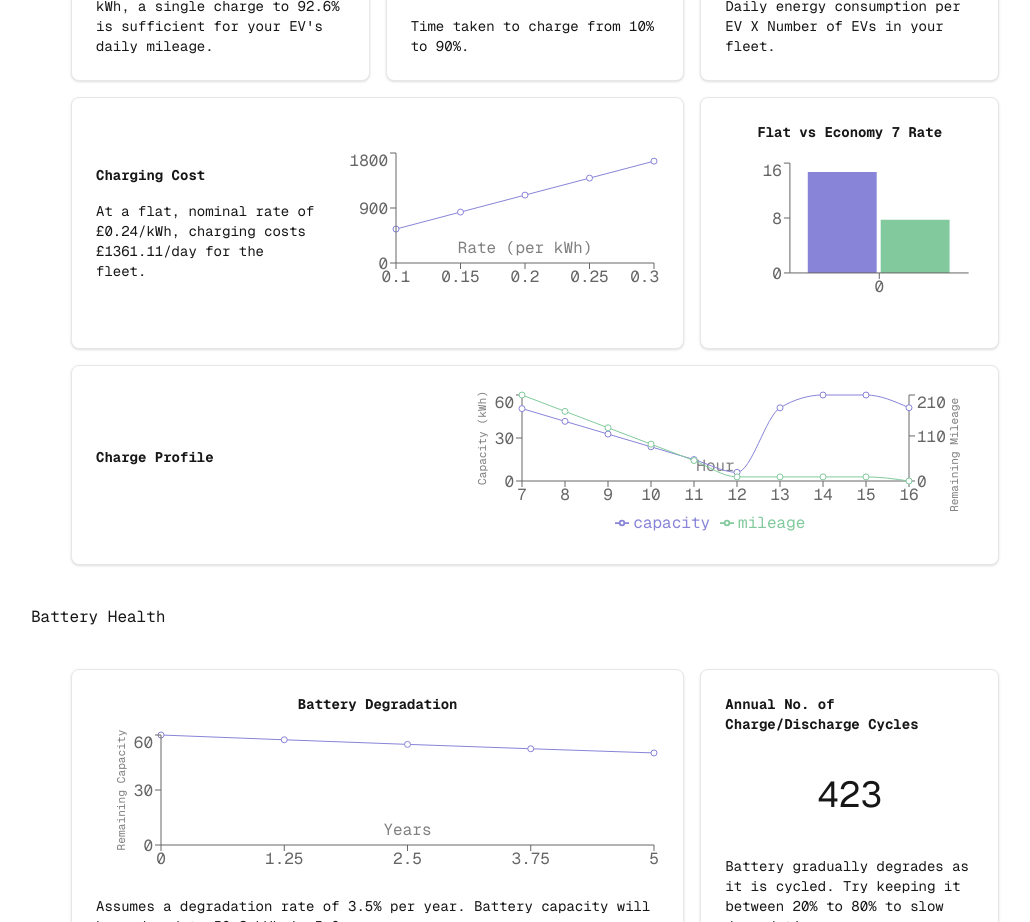
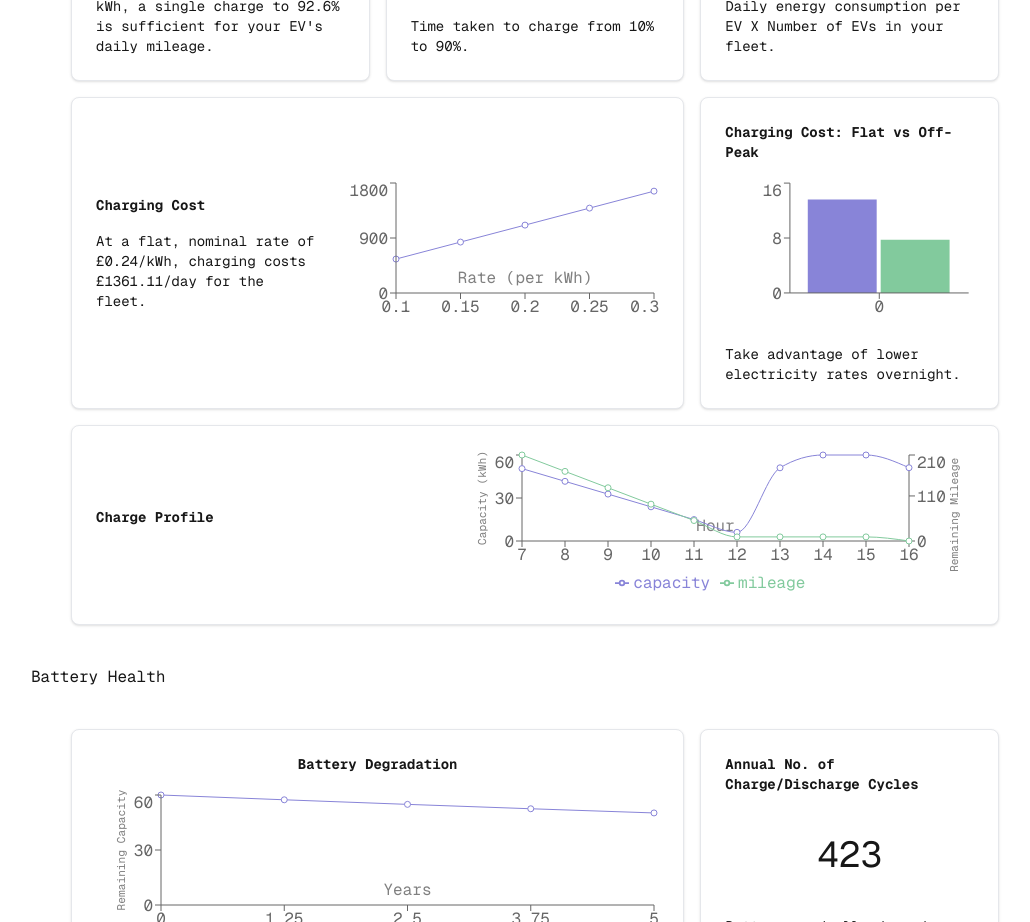
Before and after one commit to GZwong/ev-fleet-charge-planner, a Next.js app: page / in a window 1280 px wide. Shown: the part 1360-2282 px from the top of the page, without its empty margins (105-1135 px from the left). Built offline with nearby package versions, Linux system fonts and the light colour scheme.

Commit message:
fix: charging cost

```diff
--- a/app/api/route.ts
+++ b/app/api/route.ts
@@ -26,8 +26,8 @@ export type ReportOutputs = {
   chargeTimePerEV: number;
   mileagePerCharge: number;
   totalFleetEnergyDemand: number;
-  totalChargingCost: number;
-  reducedChargingCost: number;
+  totalChargingCostPerEV: number;
+  reducedChargingCostPerEV: number;
   numDischargeCyclesPerYear: number;
 };
 
@@ -71,26 +71,29 @@ export async function POST(req: Request) {
   const mileagePerCharge = usableCapacity * efficiency;
 
   // Normal Charging Cost [£] (Flat Rate)
-  const totalChargingCost = calculateChargeCost(batteryCapacity, electricRate);
+  const totalChargingCostPerEV = calculateChargeCost(
+    dailyEnergyConsumptionPerEV,
+    electricRate,
+  );
 
   // Off-Peak Charging Cost [£] - We assume overnight charging is cheaper
   const numDischargeCyclesPerDay = dailyEnergyConsumptionPerEV / usableCapacity;
-  let reducedChargingCost = 0;
+  let reducedChargingCostPerEV = 0;
   // If one full, overnight charge at reduced rate sufficient for daily mileage
   if (numDischargeCyclesPerDay < 1) {
-    reducedChargingCost = calculateChargeCost(
+    reducedChargingCostPerEV = calculateChargeCost(
       dailyEnergyConsumptionPerEV,
       electricRateOffPeak,
     );
   }
   // At higher daily mileages, one full, overnight charge at reduced rate is
-  // insufficient so supplement with charging at  flat rates throughout the day
+  // insufficient so supplement with charging at normal rates throughout the day
   else {
-    reducedChargingCost = calculateChargeCost(
+    reducedChargingCostPerEV = calculateChargeCost(
       usableCapacity,
       electricRateOffPeak,
     );
-    reducedChargingCost += calculateChargeCost(
+    reducedChargingCostPerEV += calculateChargeCost(
       dailyEnergyConsumptionPerEV - usableCapacity,
       electricRate,
     );
@@ -111,8 +114,8 @@ export async function POST(req: Request) {
     chargeTimePerEV,
     mileagePerCharge,
     totalFleetEnergyDemand,
-    totalChargingCost,
-    reducedChargingCost,
+    totalChargingCostPerEV,
+    reducedChargingCostPerEV,
     numDischargeCyclesPerYear,
   };
 
--- a/app/components/Dashboard.tsx
+++ b/app/components/Dashboard.tsx
@@ -42,8 +42,8 @@ export default function Dashboard({ output }: { output: ReportOutputs }) {
     dailyEnergyConsumptionPerEV,
     chargeTimePerEV,
     totalFleetEnergyDemand,
-    totalChargingCost,
-    reducedChargingCost,
+    totalChargingCostPerEV,
+    reducedChargingCostPerEV,
     numDischargeCyclesPerYear,
   } = output;
 
@@ -81,12 +81,12 @@ export default function Dashboard({ output }: { output: ReportOutputs }) {
   );
 
   // Chart showing difference between flat vs off peak rate
-  const data = [{ totalChargingCost, reducedChargingCost }];
+  const data = [{ totalChargingCostPerEV, reducedChargingCostPerEV }];
   const ReducedChargeCostChart: ReactNode = (
     <ResponsiveContainer minHeight={150}>
       <BarChart data={data}>
-        <Bar dataKey="totalChargingCost" fill="#8884d8" />
-        <Bar dataKey="reducedChargingCost" fill="#82ca9d" />
+        <Bar dataKey="totalChargingCostPerEV" fill="#8884d8" />
+        <Bar dataKey="reducedChargingCostPerEV" fill="#82ca9d" />
         <XAxis></XAxis>
         <YAxis></YAxis>
         <Tooltip
@@ -243,9 +243,10 @@ export default function Dashboard({ output }: { output: ReportOutputs }) {
 
         {/* Bar Chart: Flat vs Reduced Rate */}
         <CardWithChart
-          title="Flat vs Economy 7 Rate"
+          title="Charging Cost: Flat vs Off-Peak"
           chart={ReducedChargeCostChart}
           className="col-span-1"
+          notes="Take advantage of lower electricity rates overnight."
         ></CardWithChart>
 
         {/* Line Chart: Charging Profile*/}
```
